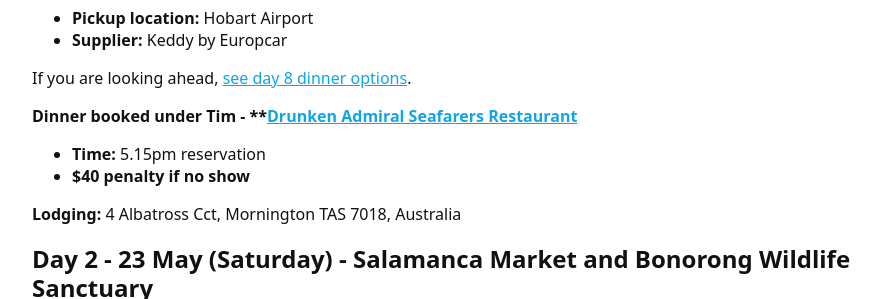
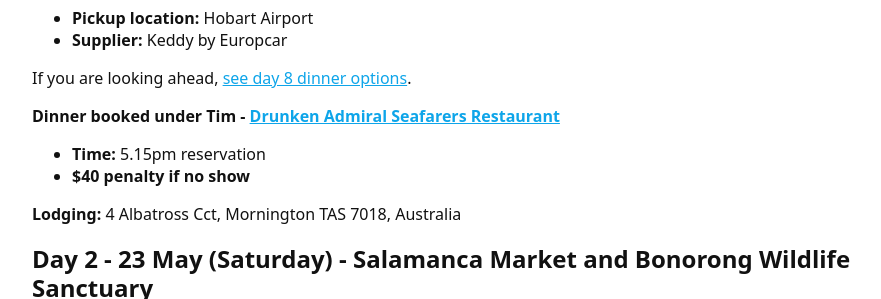
Before and after one commit to zeriahgroup/Travel, a Jekyll site: the page built from travels/2026_Tasmania.md, in a window 1280 px wide and 900 px high, scrolled down 2514 px, cut to the strip 155-454 px from the top of the window. Shown: the whole strip, without its empty margins (142-1023 px from the left). Built offline with Jekyll 4.4.1, drawn with Linux system fonts in a browser that asks for light colours.

```diff
--- a/travels/2026_Tasmania.md
+++ b/travels/2026_Tasmania.md
@@ -97,7 +97,7 @@ Need to book flight to Hobart
 
 If you are looking ahead, [see day 8 dinner options](#day8-dinner).
 
-**Dinner booked under Tim - **[Drunken Admiral Seafarers Restaurant](https://drunkenadmiral.net/)**
+**Dinner booked under Tim - [Drunken Admiral Seafarers Restaurant](https://drunkenadmiral.net/)**
 - **Time:** 5.15pm reservation
 - **$40 penalty if no show**
 
```
